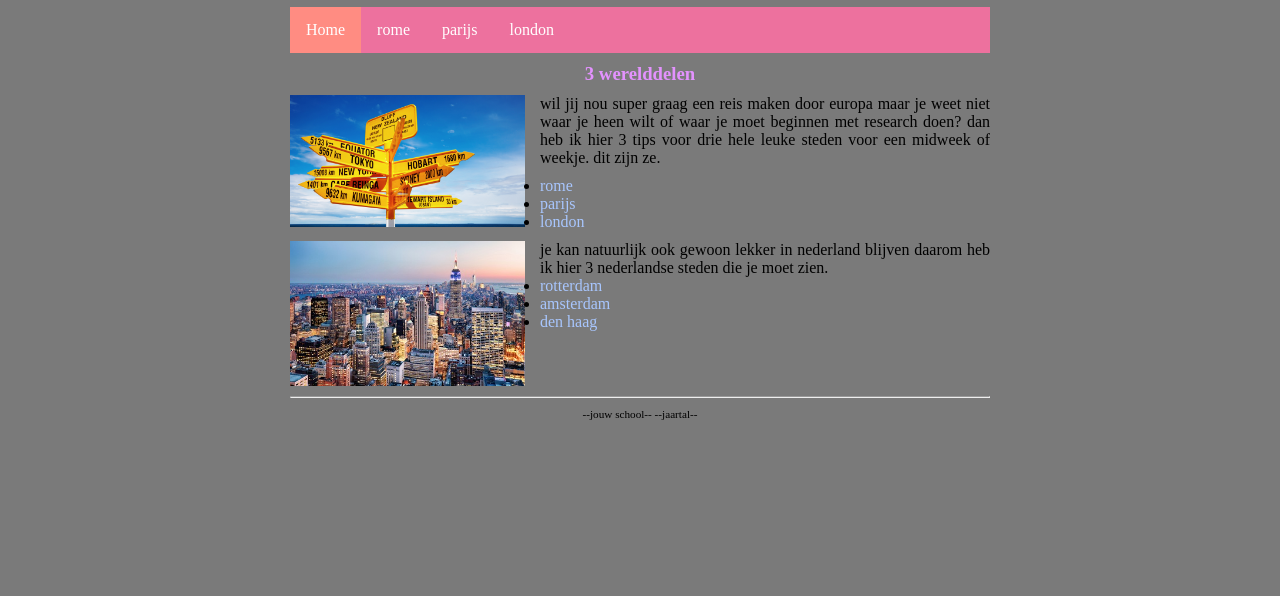
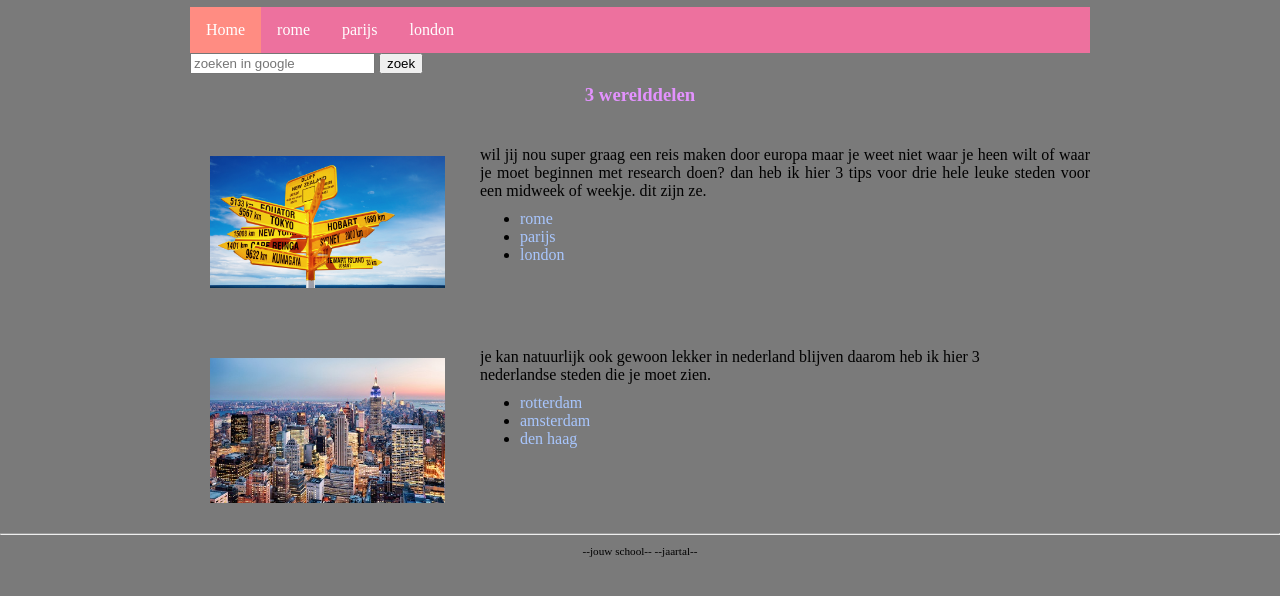
Before and after one commit to emmaus-archief/2223-4H-website-4hin2-naomi, a plain HTML site: page index.html in a window 1280 px wide. Shown: the part 60-656 px from the top of the page. Drawn offline with Linux system fonts and the light colour scheme.

Commit message:
de tekst van London afgemaakt en paar plaatjes afgemaakt

```diff
--- a/index.html
+++ b/index.html
@@ -24,34 +24,54 @@
       </ul>
     </nav>
 
+
+
+          <form method="GET" action="https://www.google.com/search">
+          <input type="text" name="q" placeholder="zoeken in google" />
+          <input type="submit" value="zoek" />
+        </form>
     <main>
       <h3> 3 werelddelen </h3>
 
 
-
+      <div class="rij">
         <img class="kolomLinks" src="afbeeldingen/reizen.jpg" alt="lorem ipsum">
+        <div>
           <p>
-            wil jij  nou super graag een reis maken door europa maar je weet niet waar je heen wilt of waar je moet beginnen met research doen? dan heb ik hier 3 tips voor drie hele leuke steden voor een midweek of weekje. dit zijn ze.
+            wil jij nou super graag een reis maken door europa maar je weet niet waar je heen wilt of waar je moet
+            beginnen met research doen? dan heb ik hier 3 tips voor drie hele leuke steden voor een midweek of weekje.
+            dit
+            zijn ze.
           <ul>
             <li><a href="rome.html">rome</a> </li>
             <li><a href="parijs.html">parijs </a></li>
             <li><a href="london.html">london</a> </li>
           </ul>
+          </p>
+        </div>
+      </div>
+
+      <div class="rij">
+        <img class="kolomLinks" src="afbeeldingen/steden.jpg">
+        <div>
+          <p>je kan natuurlijk ook gewoon lekker in nederland blijven daarom heb ik hier 3 <br>nederlandse steden die je
+            moet zien.
+
+          <ul>
+            <li><a
+                href="https://www.getyourguide.nl/-l37/?cmp=ga&cq_src=google_ads&cq_cmp=15511449092&cq_con=130986503916&cq_term=rotterdam%20bezoeken&cq_med=&cq_plac=&cq_net=g&cq_pos=&cq_plt=gp&campaign_id=15511449092&adgroup_id=130986503916&target_id=kwd-367235585997&loc_physical_ms=9065280&match_type=e&ad_id=569299956435&keyword=rotterdam%20bezoeken&ad_position=&feed_item_id=&placement=&device=c&partner_id=CD951&gclid=EAIaIQobChMIsduW1KCh-wIVzAUGAB2h4gKDEAAYASAAEgIlhPD_BwE">
+                rotterdam</a></li>
+            <li><a href="https://www.reisroutes.nl/blog/amsterdam/bezienswaardigheden-amsterdam/"> amsterdam</a></li>
+            <li><a
+                href="https://www.googleadservices.com/pagead/aclk?sa=L&ai=DChcSEwitlZv6oKH7AhXJu9UKHUgmBf0YABAAGgJ3cw&ae=2&ohost=www.google.com&cid=CAASJeRoN24owJRg6FfQoHkgn0TEH8dGzTBV0siIKDbTmrVX2A_bSrM&sig=AOD64_3GGYv6rzI0QkikL5bWEJSUdiYCYQ&q&adurl&ved=2ahUKEwiCz5H6oKH7AhX1g_0HHXy4B2EQ0Qx6BAgGEAM&nis=8&dct=1">den
+                haag</a></li>
+          </ul>
+
 
           </p>
-
-      <div class="kolomStop"></div>
-
-      <img class="kolomLinks" src="afbeeldingen/steden.jpg"kolomRechts">
-       je kan natuurlijk ook gewoon lekker in nederland blijven daarom heb ik hier 3 nederlandse steden die je moet zien.
-
-        <ul>
-          <li><a href="https://www.getyourguide.nl/-l37/?cmp=ga&cq_src=google_ads&cq_cmp=15511449092&cq_con=130986503916&cq_term=rotterdam%20bezoeken&cq_med=&cq_plac=&cq_net=g&cq_pos=&cq_plt=gp&campaign_id=15511449092&adgroup_id=130986503916&target_id=kwd-367235585997&loc_physical_ms=9065280&match_type=e&ad_id=569299956435&keyword=rotterdam%20bezoeken&ad_position=&feed_item_id=&placement=&device=c&partner_id=CD951&gclid=EAIaIQobChMIsduW1KCh-wIVzAUGAB2h4gKDEAAYASAAEgIlhPD_BwE"> rotterdam</a></li>
-          <li><a href="https://www.reisroutes.nl/blog/amsterdam/bezienswaardigheden-amsterdam/"> amsterdam</a></li>
-          <li><a href="https://www.googleadservices.com/pagead/aclk?sa=L&ai=DChcSEwitlZv6oKH7AhXJu9UKHUgmBf0YABAAGgJ3cw&ae=2&ohost=www.google.com&cid=CAASJeRoN24owJRg6FfQoHkgn0TEH8dGzTBV0siIKDbTmrVX2A_bSrM&sig=AOD64_3GGYv6rzI0QkikL5bWEJSUdiYCYQ&q&adurl&ved=2ahUKEwiCz5H6oKH7AhX1g_0HHXy4B2EQ0Qx6BAgGEAM&nis=8&dct=1">den haag</a></li>
-        </ul>
-
-      <div class="kolomStop"></div>
+        </div>
+      </div>
+  </div>
 
   <p>
 
--- a/style.css
+++ b/style.css
@@ -28,7 +28,7 @@ div {
 /* Indeling voor alle pagina's */
 
 .page {
-  width: 700px;                   /* vaste breedte van 700 pixels */
+  width: 900px;                   /* vaste breedte van 700 pixels */
   margin: 10px auto;              /* boven en onder 0 pixels marge, links en rechts marge gelijk verdeeld (gecentreerd) */
 }
 
@@ -62,7 +62,8 @@ p {
 .kolomLinks {
   float:left;
   width:250px;
-  padding-right:15px;           /* afstand tussen plaatje en rechterkolom */
+  padding-right:15px;
+  margin:20px;/* afstand tussen plaatje en rechterkolom */
 }
 .kolomRechts {
   float:left;
@@ -75,6 +76,10 @@ p {
   float:right;
   width:250px;
   margin-left:2cm;
+}
+
+.rij {
+  margin-top:30px;
 }
 /* Opmaak voor alle pagina's */
 
```
Also changed, not shown: london.html (+34 -1 lines), parijs.html (+8 -0 lines), rome.html (+2 -1 lines), afbeeldingen/rome-hotel.jpg (added). Lines whose indentation alone changed are shown as unchanged.
